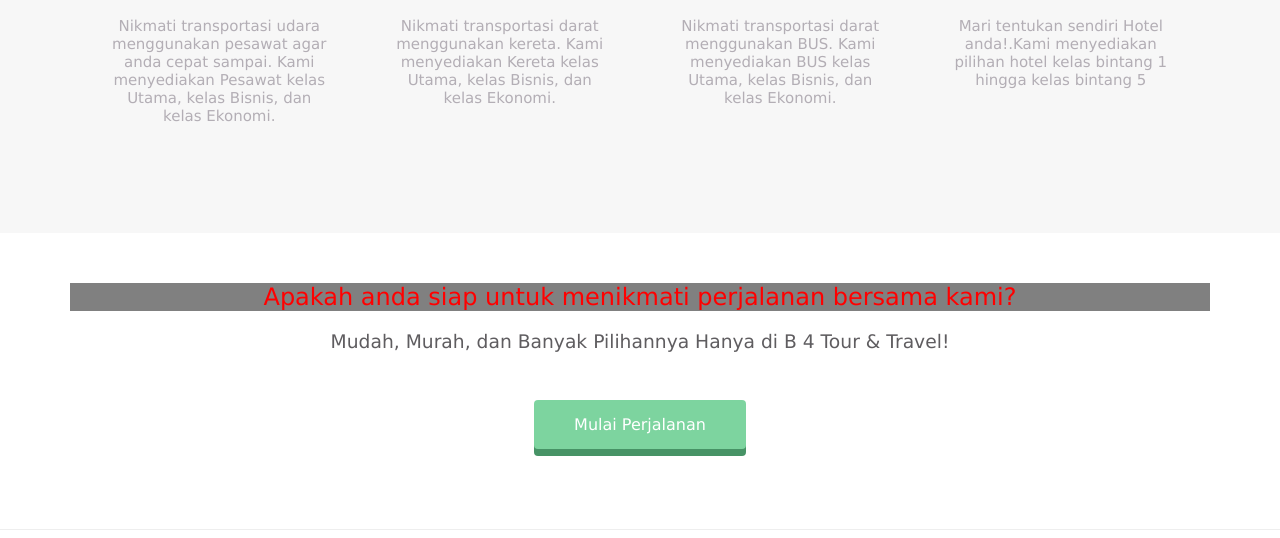
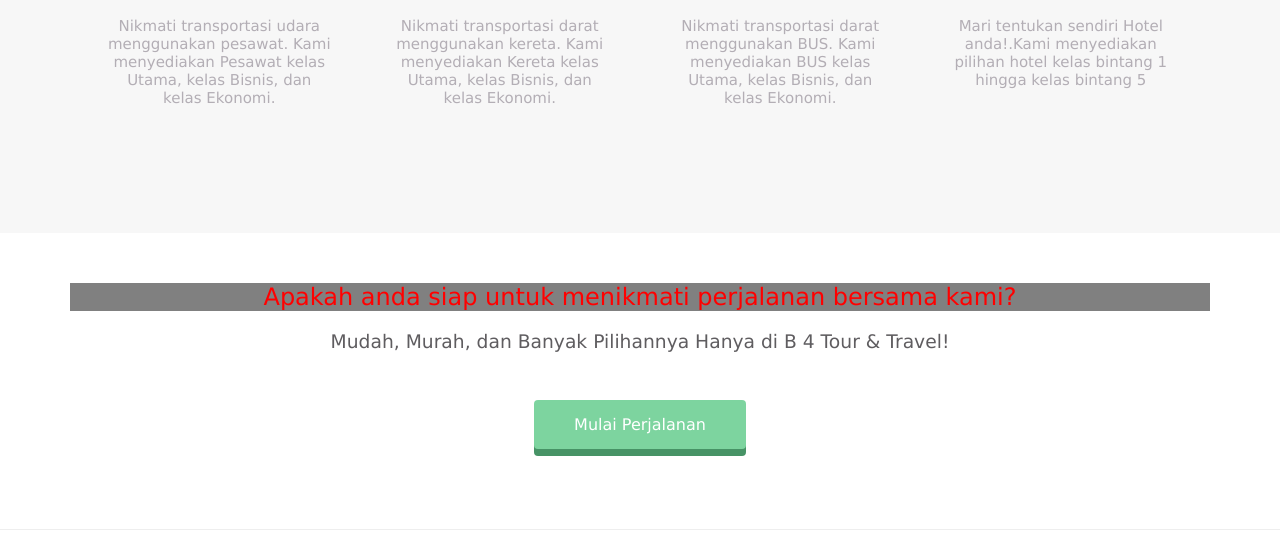
Before and after one commit to mr-bean96/b4_progate_dts.github.io, a plain HTML site: page index.html in a window 1280 px wide. Shown: the part 1872-2410 px from the top of the page. Drawn offline with Linux system fonts and the light colour scheme.

Commit message:
Update index.html

```diff
--- a/index.html
+++ b/index.html
@@ -157,7 +157,7 @@
               <img src="LOGO.png">
                <p>PILIH PESAWAT</p>
             </div>
-             <p class="text-contents">Nikmati transportasi udara menggunakan pesawat agar anda cepat sampai. Kami menyediakan Pesawat kelas Utama, kelas Bisnis, dan kelas Ekonomi. </p>
+             <p class="text-contents">Nikmati transportasi udara menggunakan pesawat. Kami menyediakan Pesawat kelas Utama, kelas Bisnis, dan kelas Ekonomi. </p>
           </div>
           <div class="lesson">
             <div class="lesson-icon">
```
